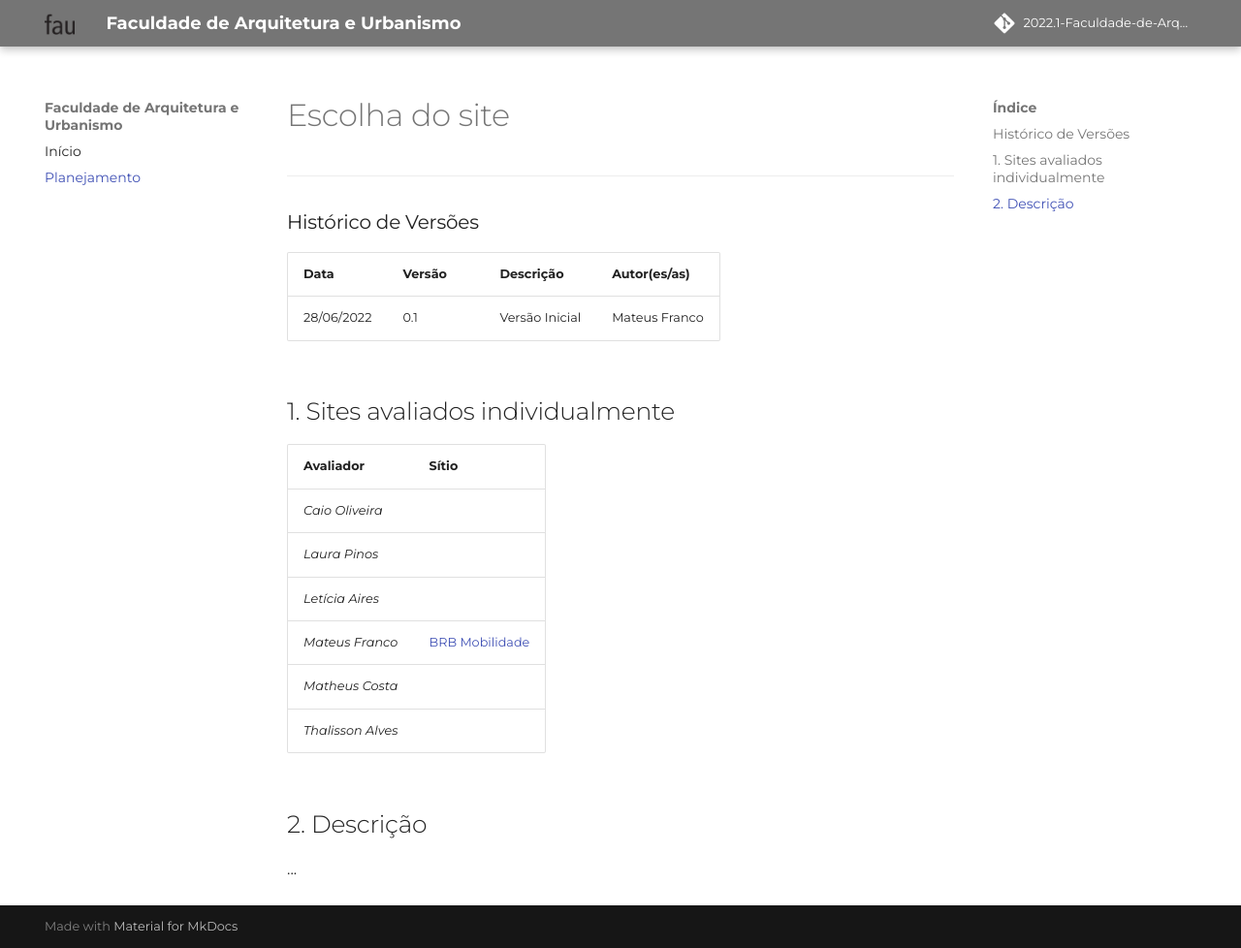
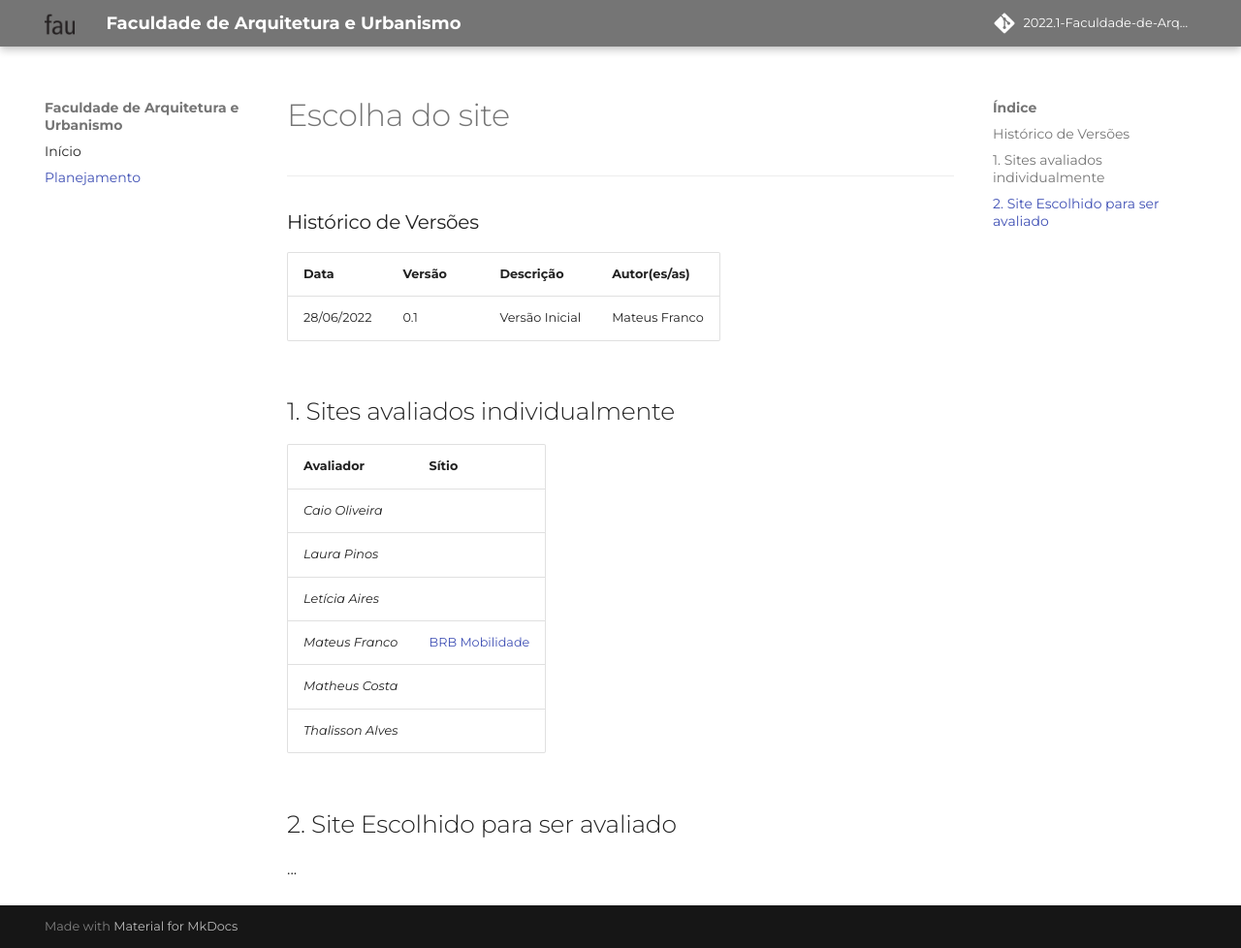
Before and after one commit to Mateusvff/2022.1-Faculdade-de-Arquitetura-e-Urbanismo, an MkDocs documentation site: the page built from docs/escolha-do-site.md, in a window 1280 px wide and 978 px high. Shown: the whole window at 97% size. Built offline with MkDocs 1.6.1 and Material for MkDocs 9.7.7, drawn with Linux system fonts in a browser that asks for light colours; some web fonts are replaced; comment, search, counter and statistics services are not loaded.

Commit message:
Adição do tópico 2

```diff
--- a/docs/escolha-do-site.md
+++ b/docs/escolha-do-site.md
@@ -19,6 +19,6 @@ _Mateus Franco_| [BRB Mobilidade](https://mobilidade.brb.com.br/mobilidade/)
 _Matheus Costa_|
 _Thalisson Alves_|
 
-## 2. Descrição
+## 2. Site Escolhido para ser avaliado
 
 ...
```
